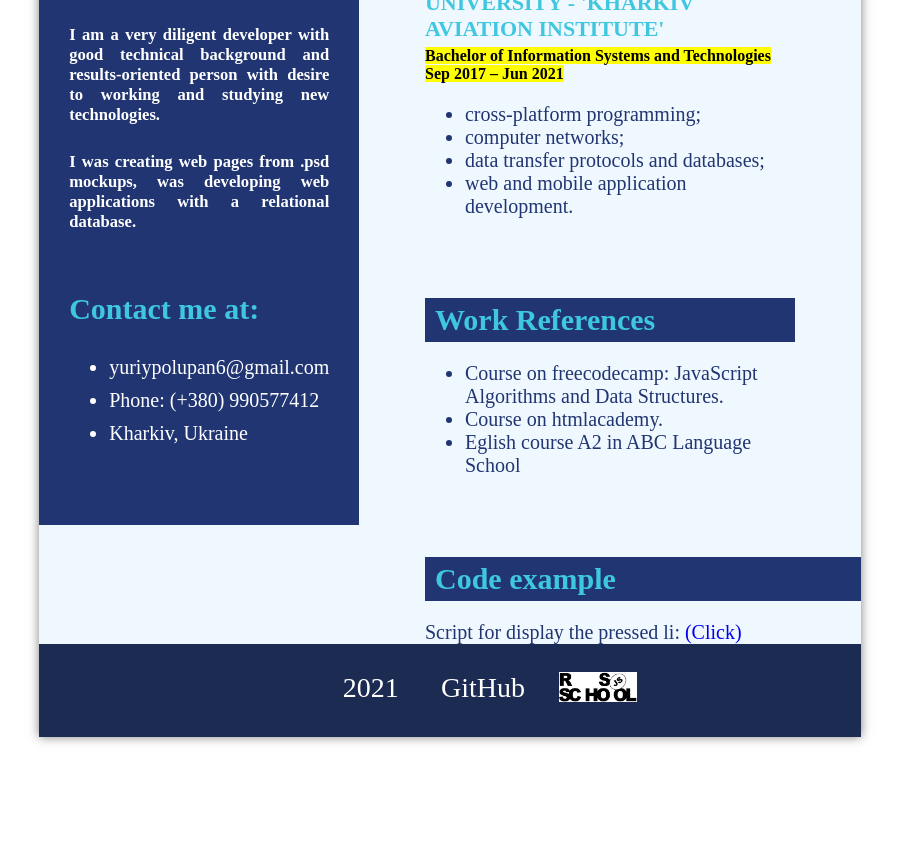
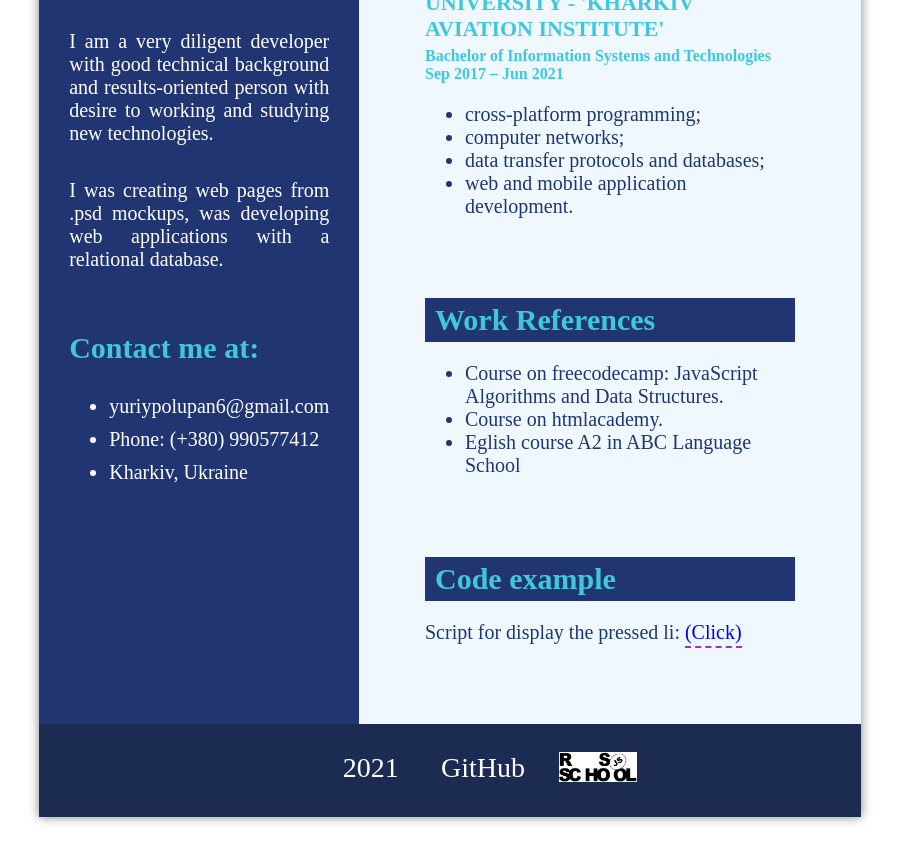
Before and after one commit to Hruzi/rsschool-cv, a plain HTML site: page index.html in a window 1280 px wide. Shown: the part 540-1382 px from the top of the page, without its empty margins (190-1089 px from the left). Before the commit the page ends 1302 px from the top, so only its background shows below. Drawn offline with Linux system fonts and the light colour scheme.

Commit message:
project: fix bags with index.html page

```diff
--- a/css/main.css
+++ b/css/main.css
@@ -24,6 +24,7 @@
   border-radius: 100%;
 }
 .left-side {
+  background-color: #203572;
   width: 40%;
 }
 .right-side {
@@ -33,6 +34,7 @@
   padding-top: 9%;
 }
 .description {
+  margin-top: auto;
   width: 100%;
   background-color: #203572;
   color: white;
@@ -52,6 +54,10 @@ h1 {
 .front-end {
   font-size: 32px;
   color: #ffffff;
+}
+h5 {
+  font-weight: normal;
+  font-size: 20px;
 }
 
 .part-left-side {
--- a/index.html
+++ b/index.html
@@ -7,12 +7,14 @@
   <title>Page Title</title>
   <meta name='viewport' content='width=device-width, initial-scale=1'>
   <link rel='stylesheet' type='text/css' media='screen' href='css/main.css'>
+
 </head>
 
 <body>
+
   <main class="body">
     <div class="components">
-      <section class="left-side">
+      <div class="left-side">
         <div class="img">
           <img class="myPhoto" src="img/photo.png" alt="My photo">
         </div>
@@ -25,14 +27,14 @@
             <div class="title-left-side">Career Overview</div>
               <article>
                 <h5>
-                  I am a very diligent developer with good technical background and results-oriented person with desire to
-                  working and studying new technologies.
+                I am a very diligent developer with good technical background and results-oriented person with desire to
+                working and studying new technologies.
                 </h5>
               </article>
               <article>
                 <h5>
-                  I was creating web pages from .psd
-                  mockups, was developing web applications with a relational database.
+                I was creating web pages from .psd
+                mockups, was developing web applications with a relational database.
                 </h5>
               </article>
             </div>
@@ -47,7 +49,7 @@
             </div>
           </div>
         </div>
-      </section>
+      </div>
       <section class="right-side">
         <div class="part-right">
           <div class="title-right">
@@ -72,10 +74,10 @@
           <div class="info-right">
             <h3>NATIONAL AEROSPACE UNIVERSITY - 'KHARKIV AVIATION INSTITUTE'</h3>
             <h6>
-              <mark>
+
                 Bachelor of Information Systems and Technologies<br>
                 Sep 2017 – Jun 2021
-              </mark>
+
             </h6>
             <ul>
               <li>cross-platform programming;</li>
@@ -98,7 +100,7 @@
             </ul>
           </div>
         </div>
-        <div class="code-example">
+        <div class="part-right">
           <div class="title-right">
             <h2>Code example</h2>
           </div>
@@ -106,6 +108,7 @@
             Script for display the pressed li: <a href="https://github.com/Hruzi/check-li/blob/main/testEvent.html">(Click)</a>
           </div>
         </div>
+
       </section>
     </div>
     <footer>
@@ -118,6 +121,7 @@
       </div>
     </footer>
   </main>
+
 </body>
 
 </html>
```
